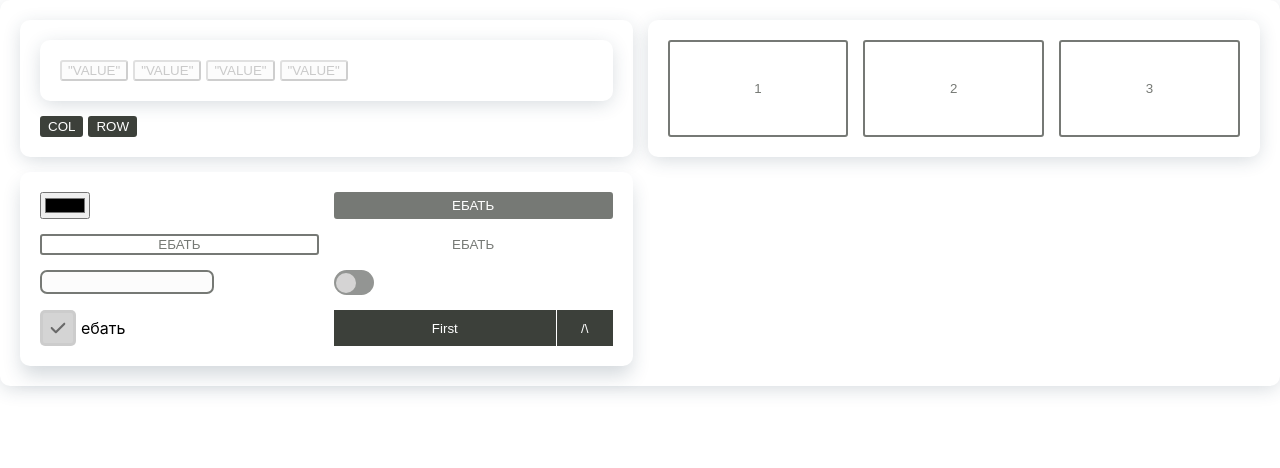
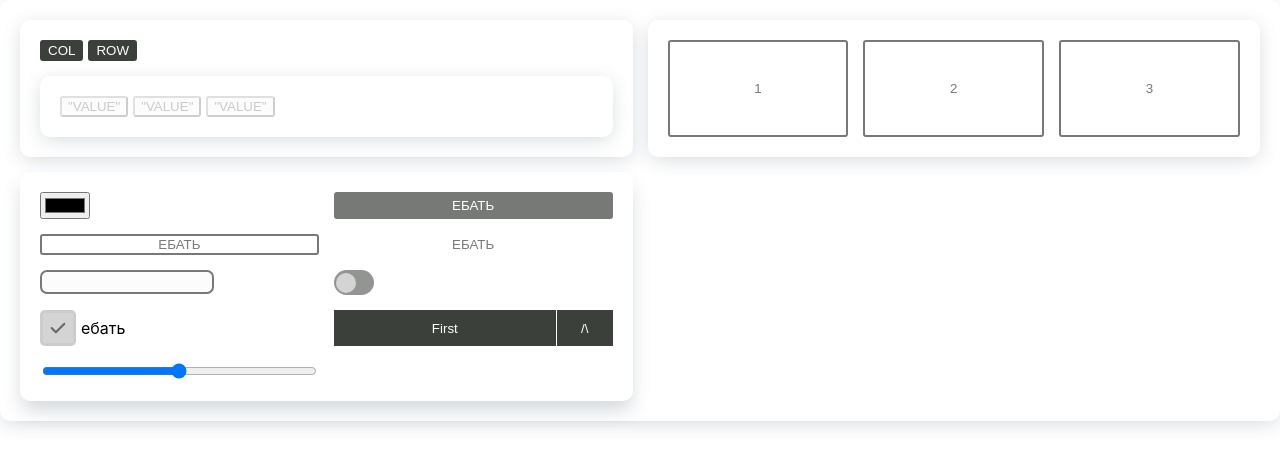
Before and after one commit to CDS-Solutions/UI, a React (Create React App) app: page / in a window 1280 px wide. Shown: the top 468 px of the page. Built offline with nearby package versions, Linux system fonts and the light colour scheme; the HTML template or start-up script is replaced by a standard one.

Commit message:
change app and range component

```diff
--- a/src/App.tsx
+++ b/src/App.tsx
@@ -1,11 +1,11 @@
 import React, { ChangeEvent, useState } from 'react';
-import styles from './App.module.css';
 import Button from './components/Button/Button';
 import ButtonGroup from './components/ButtonGroup/ButtonGroup';
 import CheckBox from './components/CheckBox/CheckBox';
 import ColorGroup from './components/ColorGroup/ColorGroup';
 import Grid from './components/Grid/Grid';
 import Input from './components/Input/Input';
+import Range from './components/Range/Range';
 import SplitButton from './components/SplitButton/SplitButton';
 import Switch from './components/Switch/Switch';
 // import TransferList from './components/TransferList/TransferList';
@@ -25,6 +25,10 @@ function App() {
     <Grid tcolumns={2}>
 
       <Grid tcolumns={1}>
+        <ButtonGroup gap={5} >
+              <Button onClick={()=> setOrientation('column')}>Col</Button>
+              <Button onClick={()=> setOrientation('row')}>Row</Button>
+        </ButtonGroup>
 
         <Grid tcolumns={1}>
           <ButtonGroup
@@ -33,36 +37,14 @@ function App() {
             varianted="conteined"
             disabled={disabled}
           >
-
-            <Button>
-              "VALUE"
-            </Button>
-            <Button>
-              "VALUE"
-            </Button>
-            <Button>
-              "VALUE"
-            </Button>
-            <Button>
-              "VALUE"
-            </Button>
+              <Button>"VALUE"</Button>
+              <Button>"VALUE"</Button>
+              <Button>"VALUE"</Button>
 
           </ButtonGroup>
         </Grid>
 
-        <ButtonGroup gap={5} >
-              <Button
-                onClick={()=> setOrientation('column')}
-              >
-                Col
-              </Button>
-              <Button
-                onClick={()=> setOrientation('row')}
 
-              >
-                Row
-              </Button>
-        </ButtonGroup>
       </Grid>
 
        <Grid tcolumns={3}>
@@ -127,12 +109,12 @@ function App() {
             onClick={(value) => console.log(value)}
             variables={['First', 'Second', 'Third']}
           />
-
-
+          <Range />
 
         </ColorGroup>
 
       </Grid>
+
 
 
 
--- /dev/null
+++ b/src/components/Range/Range.css
@@ -0,0 +1,10 @@
+input[type=range]:focus {
+    outline: none;
+}
+
+input[type=range]::-moz-range-track {
+    -moz-appearance: none;
+    background: rgba(59, 173, 227, 1);
+    height: 12px;
+    border-radius: 10px;
+}
--- /dev/null
+++ b/src/components/Range/Range.tsx
@@ -0,0 +1,27 @@
+import { FC } from "react";
+
+type RangeProps={
+    color?: string
+    min?: number
+    max?: number
+    step?: number
+    value?: number
+}
+
+
+const Range: FC<RangeProps> = ({color, min, max, step, value, ...rest}) =>{
+    return(
+        <input
+
+            type="range"
+            min={min}
+            max={max}
+            step={step}
+            value={value}
+            style={{accentColor: color}}
+            {...rest}
+        />
+    )
+}
+
+export default Range
```
